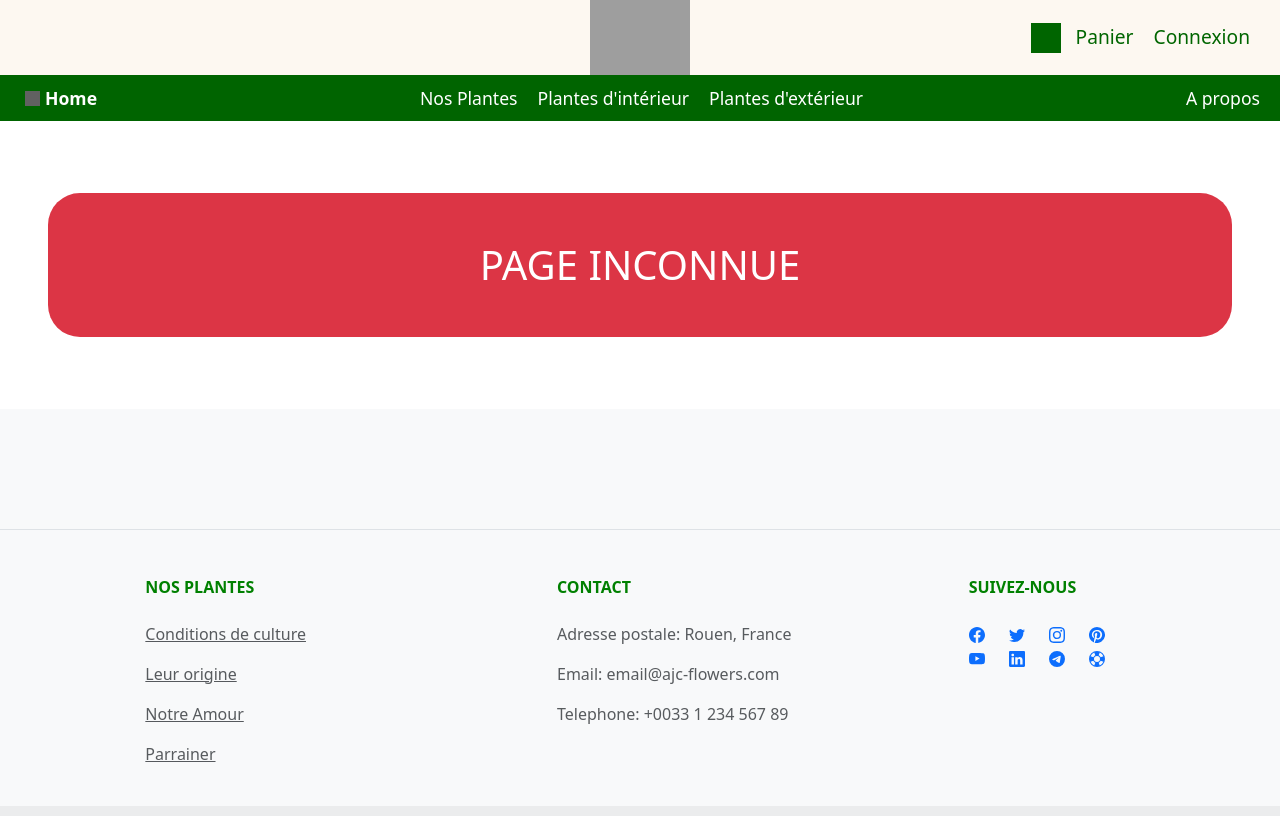
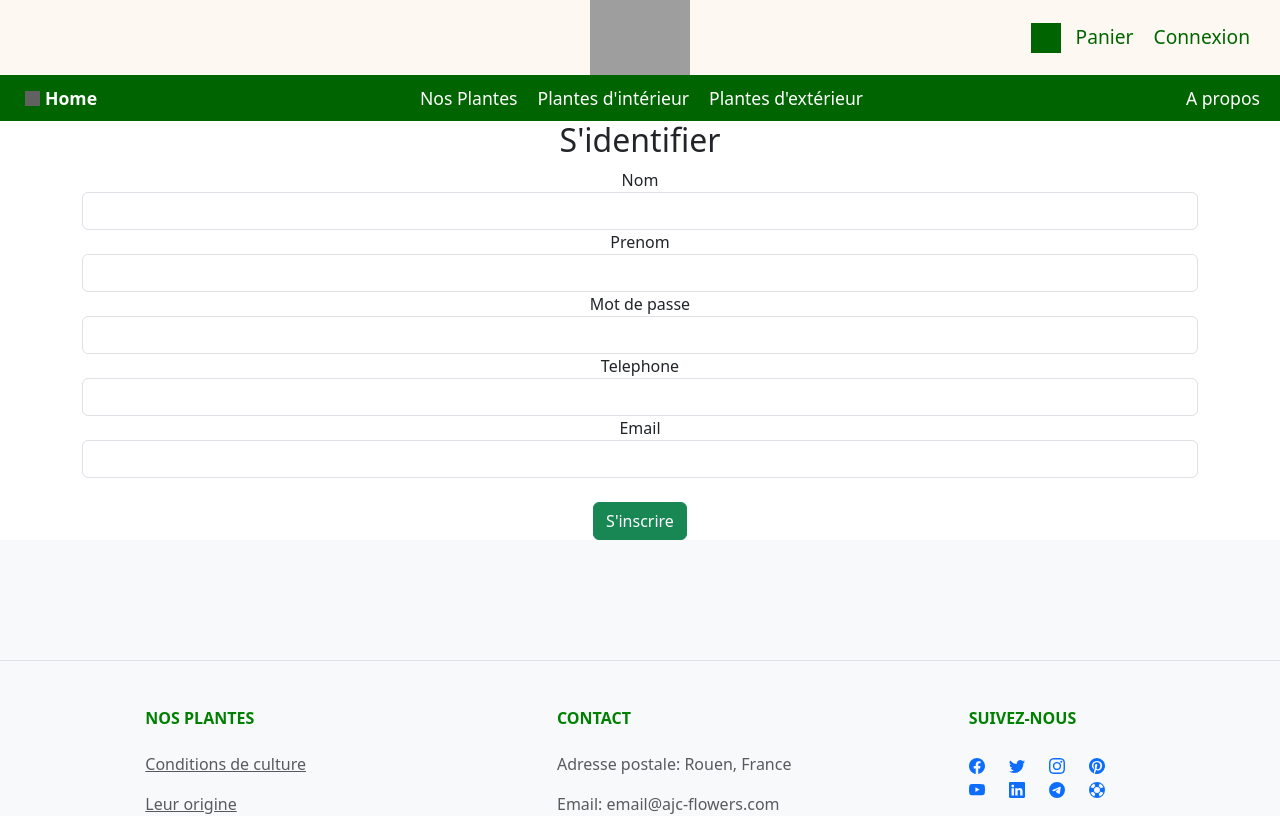
Before and after one commit to GwenCoz/projet-final, a React (Create React App) app: page /inscription in a window 1280 px wide. Shown: the top 816 px of the page. Built offline with nearby package versions, Linux system fonts and the light colour scheme; grey boxes are pictures that could not be loaded.

Commit message:
first commit

```diff
--- a/src/App.tsx
+++ b/src/App.tsx
@@ -12,6 +12,7 @@ import Commander from './components/Achats_utilisateur/Commander';
 import Panier from './components/Achats_utilisateur/panier';
 import NoPage from './components/NoPage';
 import Home from './components/Home';
+import Inscription from './components/Inscription/Inscription';
 
 
 function App() {
@@ -35,6 +36,7 @@ function App() {
             <Route path="profil" element={<Profil/>} />
             <Route path="commande" element={<Commander/>} />
             <Route path="*" element={<NoPage/>} />
+            <Route path="inscription" element={<Inscription/>} />
 
 
 
--- /dev/null
+++ b/src/components/Inscription/Inscription.js
@@ -0,0 +1,45 @@
+import React from 'react'
+import Button from 'react-bootstrap/Button';
+import './style.css';
+
+
+function Inscription() {
+    return (
+        <div>
+            <div className="container">
+                <form action="" className ="mx-auto mt-20" method="post"></form>
+                <div>
+                    <h2>S'identifier</h2>
+                </div>
+<div>
+    <label htmlFor="">Nom</label>
+    <input type = "text" className="form-control" />
+</div>
+<div>
+    <label htmlFor="">Prenom</label>
+    <input type = "text"  className="form-control"/>
+</div>
+<div>
+    <label htmlFor="">Mot de passe</label>
+    <input type = "password"  className="form-control"/>
+</div>
+<div>
+    <label htmlFor="">Telephone</label>
+    <input type = "tel" className="form-control"/>
+</div>
+<div>
+    <label htmlFor="">Email</label>
+    <input type = "email" className="form-control" />
+</div>
+<br/>
+<div>
+<Button variant="success">S'inscrire</Button>{' '}
+</div>
+
+            </div>
+        </div>
+
+    );
+
+}
+export default Inscription;
--- /dev/null
+++ b/src/components/Inscription/style.css
@@ -0,0 +1,3 @@
+form{
+    width:  100px !important
+}
```
